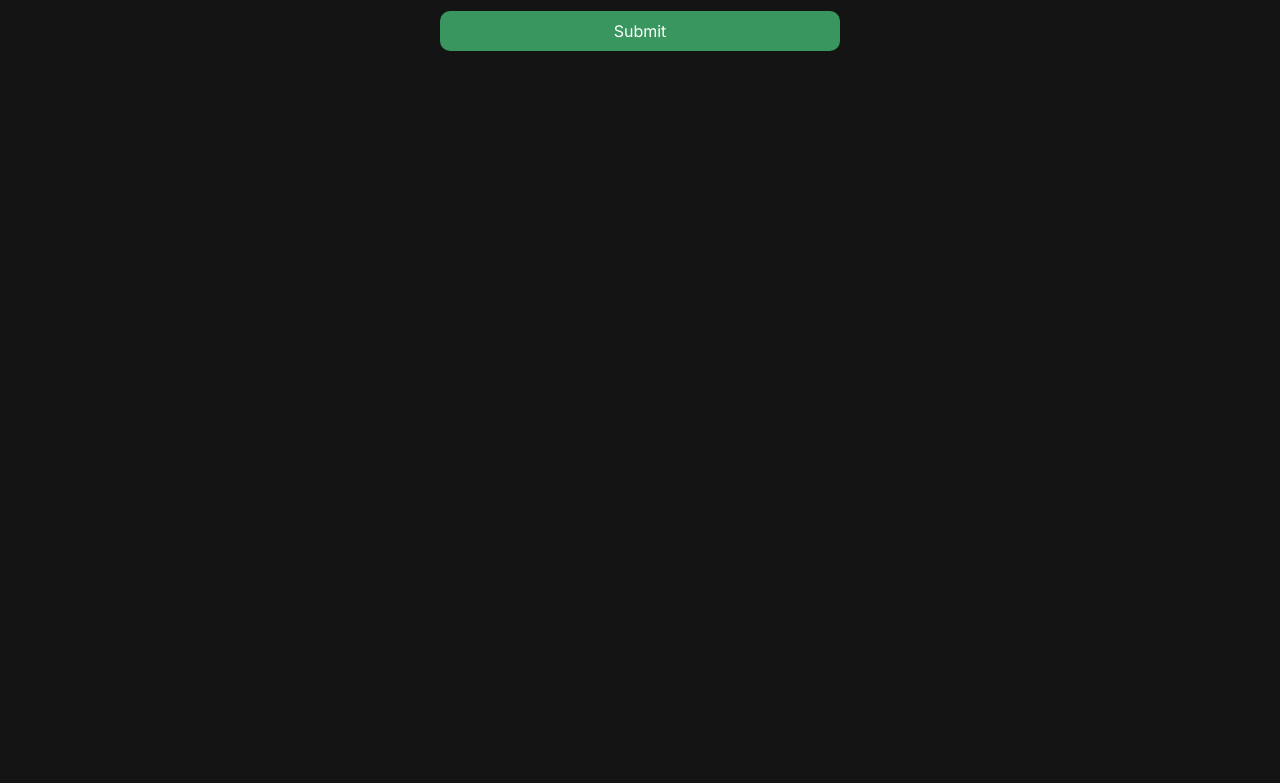
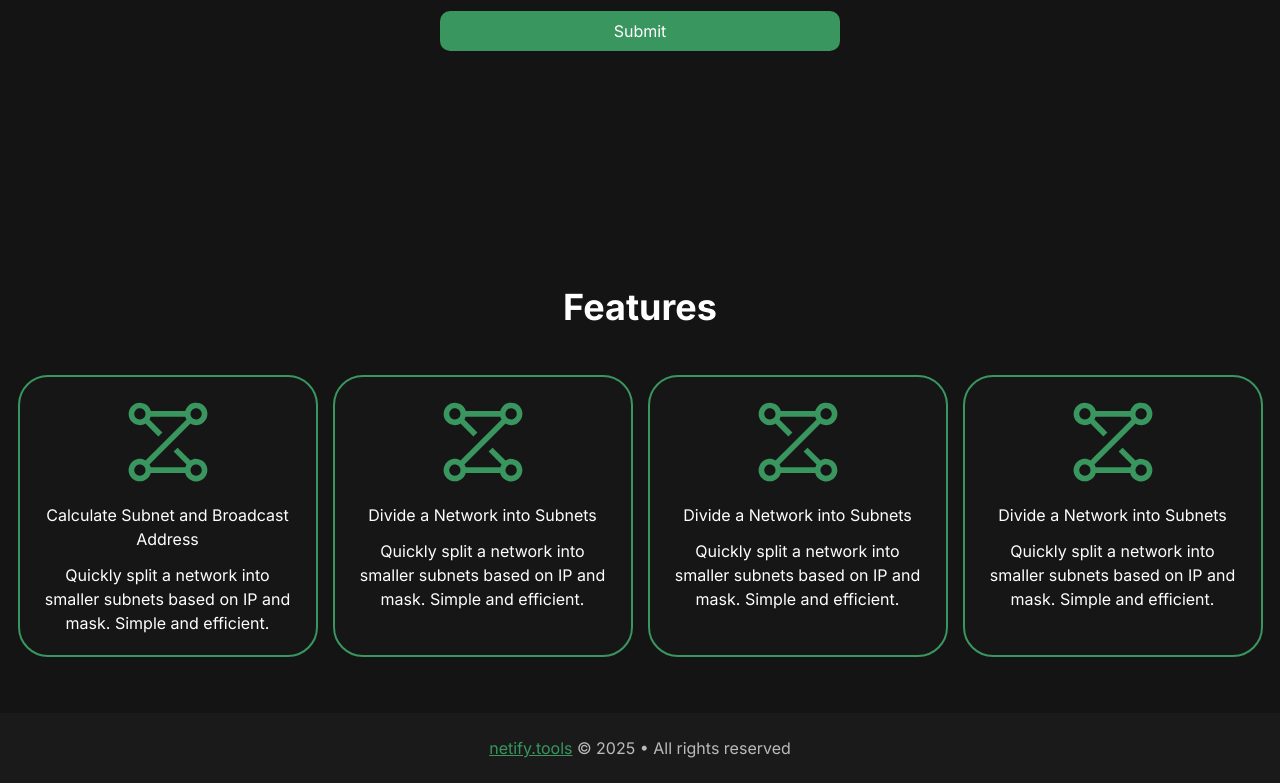
Before and after one commit to NELIT2714/netify_frontend, a SvelteKit app: page / in a window 1280 px wide. Shown: the part 513-1296 px from the top of the page. Before the commit the page ends 800 px from the top, so only its background shows below. Built offline with nearby package versions, Linux system fonts and the light colour scheme; no server answers.

Commit message:
feat: add features sections

```diff
--- a/src/app.html
+++ b/src/app.html
@@ -1,18 +1,17 @@
 <!doctype html>
 <html lang="en">
-<head>
-	<meta charset="UTF-8">
-	<meta name="viewport"
-		  content="width=device-width, user-scalable=yes, initial-scale=1.0, maximum-scale=5.0, minimum-scale=1.0">
-	<meta http-equiv="X-UA-Compatible" content="ie=edge">
+	<head>
+		<meta charset="UTF-8" />
+		<meta
+			name="viewport"
+			content="width=device-width, user-scalable=yes, initial-scale=1.0, maximum-scale=5.0, minimum-scale=1.0" />
+		<meta http-equiv="X-UA-Compatible" content="ie=edge" />
 
-	%sveltekit.head%
+		%sveltekit.head%
 
-	<link rel="manifest" href="/manifest.webmanifest" crossorigin="use-credentials">
-</head>
-<body data-sveltekit-preload-data="hover" class="bg-[#141414]">
-	<div class="min-h-full">
-		%sveltekit.body%
-	</div>
-</body>
+		<link rel="manifest" href="/manifest.webmanifest" crossorigin="use-credentials" />
+	</head>
+	<body data-sveltekit-preload-data="hover" class="bg-[#141414]">
+		<div class="min-h-full flex flex-col gap-14">%sveltekit.body%</div>
+	</body>
 </html>
--- /dev/null
+++ b/src/lib/components/+features.svelte
@@ -0,0 +1,43 @@
+<script>
+	import Section from "$lib/components/ui/+section.svelte";
+	import Feature from "$lib/components/ui/+feature.svelte";
+
+	const features = [
+		{
+			id: 1,
+			title: "Calculate Subnet and Broadcast Address",
+			description:
+				"Quickly split a network into smaller subnets based on IP and mask. Simple and efficient.",
+			icon: "/images/icons/svg/subnets.svg",
+		},
+		{
+			id: 2,
+			title: "Divide a Network into Subnets",
+			description:
+				"Quickly split a network into smaller subnets based on IP and mask. Simple and efficient.",
+			icon: "/images/icons/svg/subnets.svg",
+		},
+		{
+			id: 3,
+			title: "Divide a Network into Subnets",
+			description:
+				"Quickly split a network into smaller subnets based on IP and mask. Simple and efficient.",
+			icon: "/images/icons/svg/subnets.svg",
+		},
+		{
+			id: 4,
+			title: "Divide a Network into Subnets",
+			description:
+				"Quickly split a network into smaller subnets based on IP and mask. Simple and efficient.",
+			icon: "/images/icons/svg/subnets.svg",
+		},
+	];
+</script>
+
+<Section title="Features">
+	<div class="mt-12 grid grid-cols-4 gap-5 justify-items-center">
+		{#each features as feature (feature.id)}
+			<Feature data={feature} />
+		{/each}
+	</div>
+</Section>
--- /dev/null
+++ b/src/lib/components/+footer.svelte
@@ -0,0 +1,9 @@
+<script>
+	const date = new Date();
+</script>
+
+<footer class="bg-[#1A1A1A] w-full px-2 flex flex-col justify-center h-[70px] text-center">
+	<span class="text-[rgba(255,255,255,0.7)]"
+		><a href="/" class="underline text-[#39965F]">netify.tools</a> © {date.getFullYear()} • All
+		rights reserved</span>
+</footer>
--- a/src/lib/components/+networkManagementForm.svelte
+++ b/src/lib/components/+networkManagementForm.svelte
@@ -49,7 +49,7 @@
 				data = await convertBinaryToIP(binaryIPAddress);
 				break;
 		}
-		errorMessage = data ? null : "An internal application error occurred. Please check your input and try again";
+		errorMessage = data ? null : "Error. Please check your input and try again";
 
 		if (!errorMessage) {
 			resultModalToggle();
--- /dev/null
+++ b/src/lib/components/ui/+feature.svelte
@@ -0,0 +1,18 @@
+<script>
+	export let data;
+</script>
+
+<div
+	class="bg-[#161616] p-5 rounded-[30px] flex flex-col items-center w-[300px] gap-4 border-2 border-[#39965F] cursor-pointer active:-translate-y-[-10px] duration-[0.4s] lg:hover:translate-y-[-10px]">
+	<div class="w-[90px]">
+		<img src={data.icon} alt="" />
+	</div>
+	<div class="flex flex-col gap-3">
+		<div>
+			<h2 class="text-white text-center">{data.title}</h2>
+		</div>
+		<div>
+			<p class="text-white text-center">{data.description}</p>
+		</div>
+	</div>
+</div>
--- /dev/null
+++ b/src/lib/components/ui/+section.svelte
@@ -0,0 +1,10 @@
+<script>
+	export let title;
+</script>
+
+<section class="container mx-auto max-w-[1240px]">
+	<div class="text-center">
+		<h1 class="text-white font-bold text-4xl">{title}</h1>
+	</div>
+	<slot />
+</section>
--- a/src/routes/(app)/+layout.svelte
+++ b/src/routes/(app)/+layout.svelte
@@ -1,5 +1,10 @@
 <script>
 	import "$lib/styles/app.css";
+	import Footer from "$lib/components/+footer.svelte";
 </script>
 
-<slot/>
+<main>
+	<slot />
+</main>
+
+<Footer />
--- a/src/routes/(app)/+page.svelte
+++ b/src/routes/(app)/+page.svelte
@@ -1,10 +1,16 @@
 <script>
 	import NetworkManagementForm from "$lib/components/+networkManagementForm.svelte";
+	import Features from "$lib/components/+features.svelte";
 </script>
 
 <svelte:head>
-	<title>Netify — Subnetting Tool | Calculate Subnet Masks, CIDR, Hosts, and Network Address</title>
-	<meta name="description" content="Use our subnetting tool to easily calculate subnet masks, CIDR prefixes, host ranges, and network addresses. Split your network into subnets with custom host requirements and optimize your IP address management.">
+	<title>
+		Netify — Subnetting Tool | Calculate Subnet Masks, CIDR, Hosts, and Network Address
+	</title>
+	<meta
+		name="description"
+		content="Use our subnetting tool to easily calculate subnet masks, CIDR prefixes, host ranges, and network addresses. Split your network into subnets with custom host requirements and optimize your IP address management." />
 </svelte:head>
 
-<NetworkManagementForm/>
+<NetworkManagementForm />
+<Features />
```
Also changed, not shown: static/images/icons/svg/subnets.svg (added), 1 other file (tests, documents, lock files or other folders).
